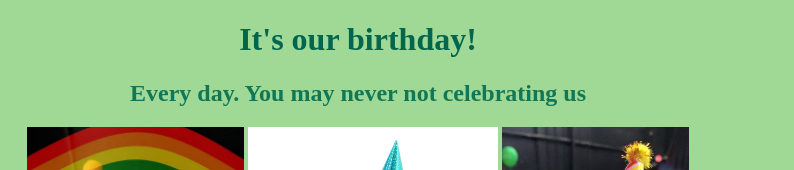
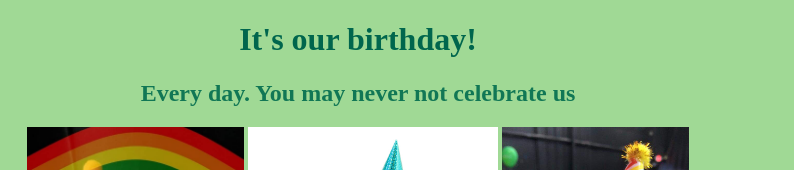
Before and after one commit to several-lizards/wdb, a plain HTML site: page public/birthday.html in a window 1280 px wide. Shown: the top 170 px of the page, without its empty margins (0-794 px from the left). Drawn offline with Linux system fonts and the light colour scheme.

Commit message:
Update birthday.html

```diff
--- a/public/birthday.html
+++ b/public/birthday.html
@@ -13,7 +13,7 @@
   <div class="centre">
 
     <h1>It's our birthday!</h1>
-    <h2>Every day. You may never not celebrating us</h2>
+    <h2>Every day. You may never not celebrate us</h2>
 
     <img src="hatlizard.png" height="250" alt="a bearded dragon (which is a kind of lizard) in a party hat, with a rainbow behind it" />
     <img src="hatlizard3.png" height="250" alt="a gecko (which is another kind of lizard) in a party hat, licking icing from a tiny birthday cake off of its lips" />
```
